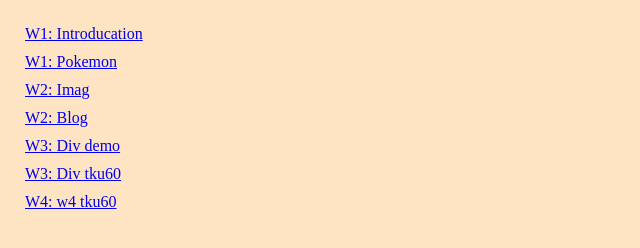
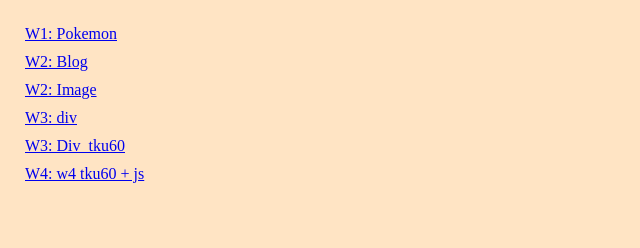
Before and after one commit to 208417120/1091-1N-demo-208417120, a plain HTML site: page index.html in a window 1280 px wide. Shown: the whole page, without its empty margins (0-640 px from the left). Drawn offline with Linux system fonts and the light colour scheme.

Commit message:
Initial commit, saving w01~w03 files

```diff
--- a/index.html
+++ b/index.html
@@ -6,30 +6,30 @@
     <title>109-1 Class Demo</title>
     <link rel="stylesheet" href="classdemo.css" />
   </head>
-  <body></body>
+  <body>
     <div class="container">
       <ul>
-      <li>
-        <a href="./w01-intro-pokemon/index.html">W1: Introducation</a>
-      </li>
         <li>
           <a href="./w01-intro-pokemon/pokemon.html">W1: Pokemon</a>
         </li>
         <li>
-        <a href="./w02-blog/blog.html">W2: Imag</a>
+          <a href="./w02-blog/blog.html">W2: Blog</a>
         </li>
         <li>
-        <a href="./w02-imgGallery/imgGallery.html">W2: Blog</a>
+          <a href="./w02-imgGallery/imgGallery.html">W2: Image</a>
         </li>
         <li>
-        <a href="./w03-div/w03-div/div.html">W3: Div demo</a>
+          <a href="./w03-div/w03-div/div.html">W3: div</a>
         </li>
         <li>
-        <a href="./w03-div-tku60/w03-div-tku60/div_tku60.html">W3: Div tku60</a>
+          <a href="./w03-div-tku60/w03-div-tku60/div_tku60.html"
+            >W3: Div_tku60</a
+          >
         </li>
         <li>
-        <a href="./w04-tku60/div_tku60.html">W4: w4 tku60</a>
+          <a href="./w04-tku60/div_tku60.html">W4: w4 tku60 + js</a>
         </li>
       </ul>
     </div>
+  </body>
 </html>
```
Also changed, not shown: w04-tku60/div_tku60.html (+1 -1 lines). Lines whose indentation alone changed are shown as unchanged.
